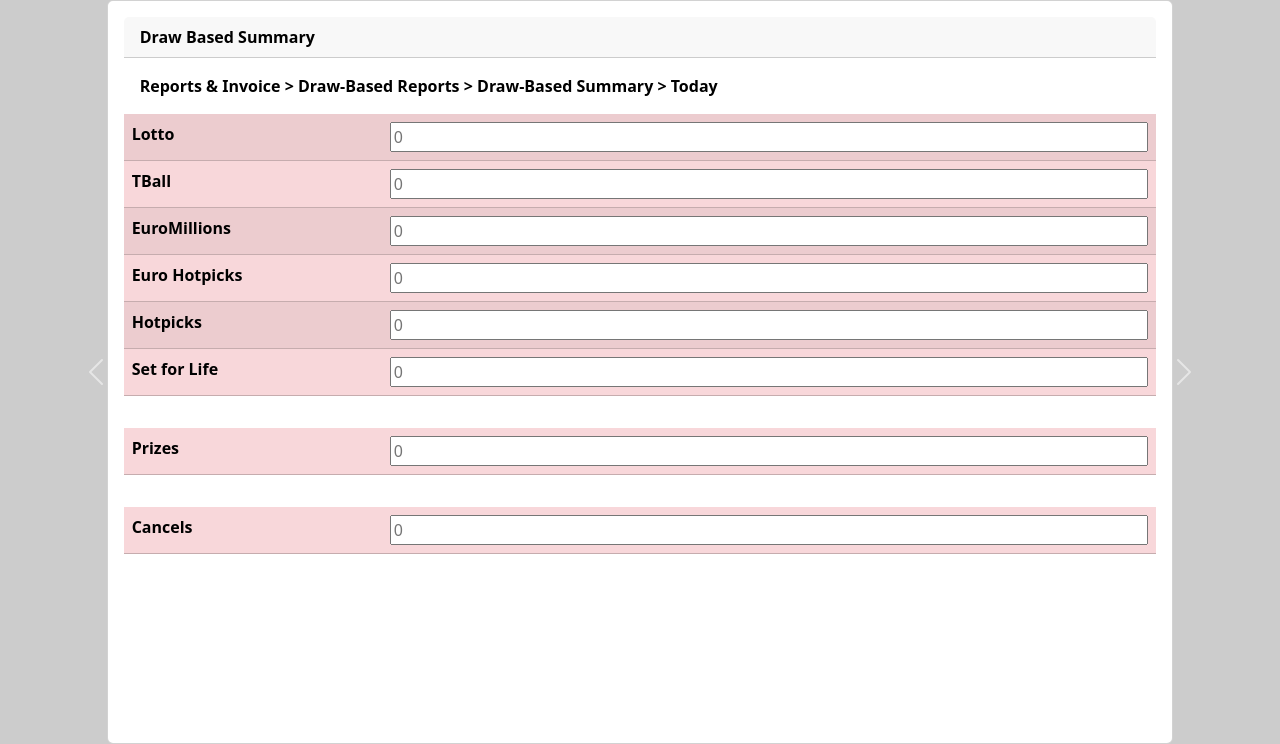
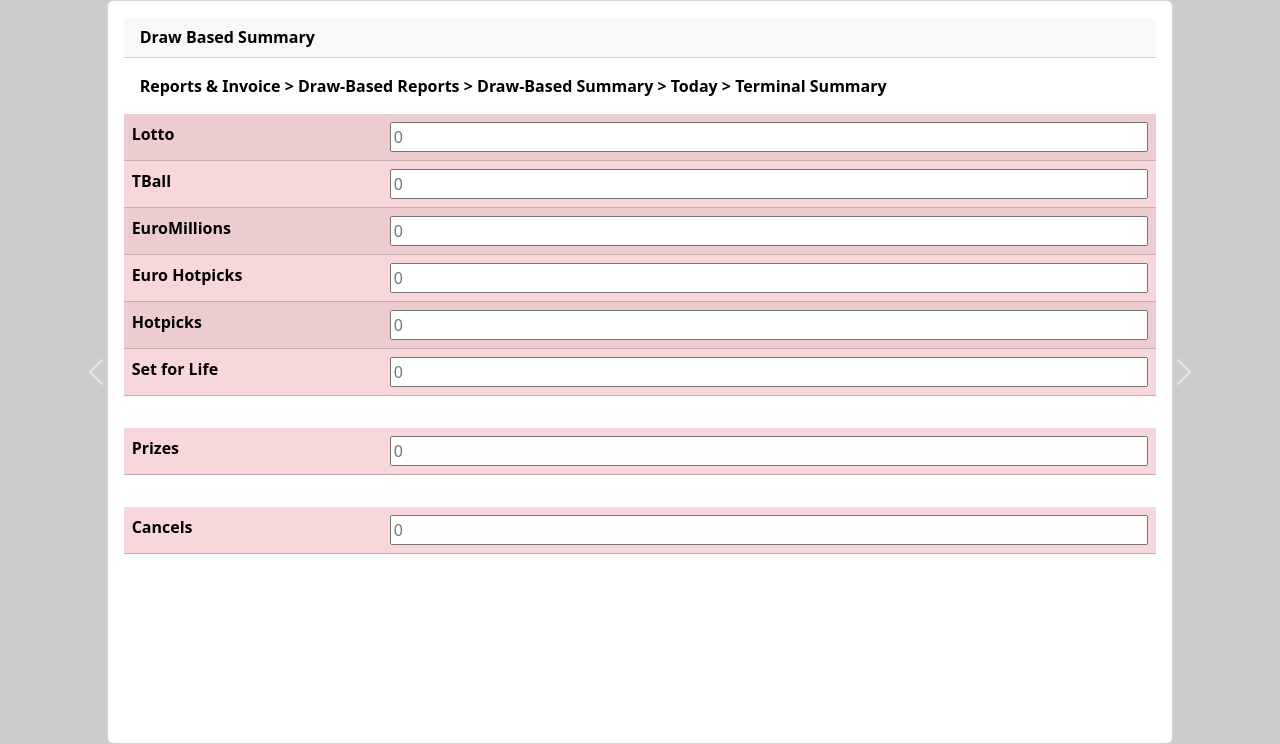
Before and after one commit to Lux-Ferre/lbtech-info, a Flask app: page /projects/recs in a window 1280 px wide. Shown: the part 56-800 px from the top of the page. Run offline with Flask 3, Linux system fonts and the light colour scheme; some libraries are stand-ins or nearby versions.

Commit message:
missing recs instruction
resolves #2

```diff
--- a/app/templates/recs.html
+++ b/app/templates/recs.html
@@ -17,7 +17,7 @@
 							<div>
 								<div class="card-header">Draw Based Summary</div>
 								<div class="card-body">
-									<p class="card-text">Reports & Invoice > Draw-Based Reports > Draw-Based Summary > Today</p>
+									<p class="card-text">Reports & Invoice > Draw-Based Reports > Draw-Based Summary > Today > Terminal Summary</p>
 								</div>
 								<div class="table-responsive">
 									<table class="table table-striped table-danger">
```
